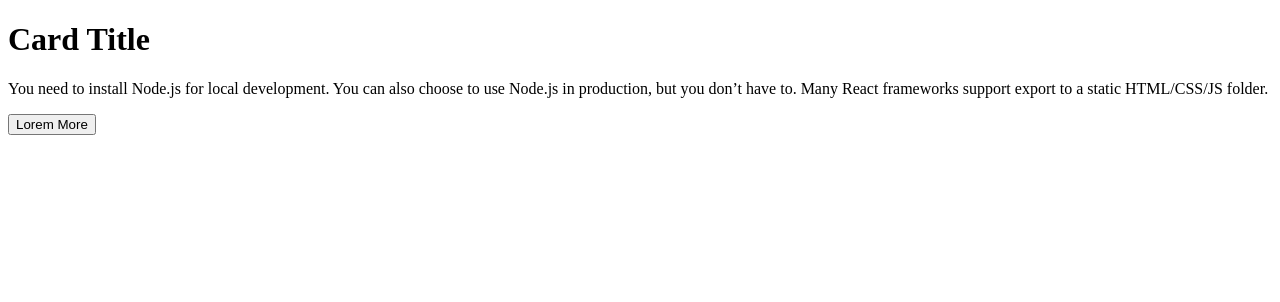
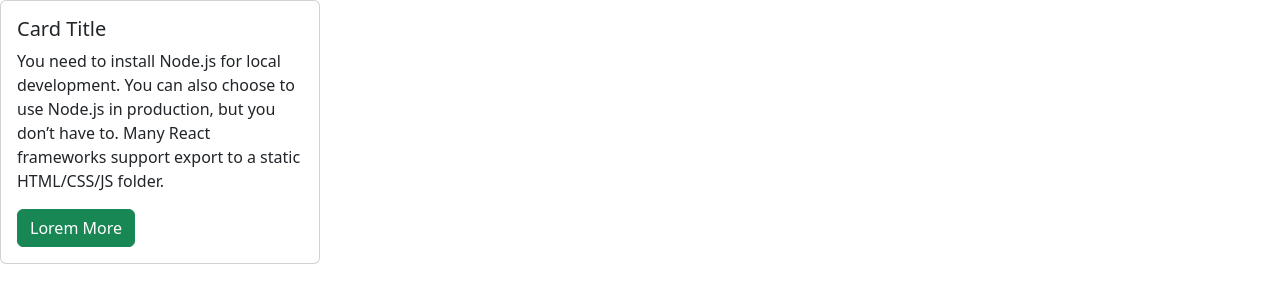
Before and after one commit to nymul-islam-moon/react-anisul-islam, a React (Create React App) app: page / in a window 1280 px wide. Shown: the top 302 px of the page. Built offline with nearby package versions, Linux system fonts and the light colour scheme.

Commit message:
Class 19
React Bootstrap Card component used

```diff
--- a/src/components/React_Bootstrap/ReactBootstrap.js
+++ b/src/components/React_Bootstrap/ReactBootstrap.js
@@ -1,11 +1,15 @@
 import React from "react";
+import Button from 'react-bootstrap/Button';
+import Card from 'react-bootstrap/Card';
 
 const ReactBootstrap = () => {
-    return <div>
-        <h1>Card Title</h1>
-        <p>You need to install Node.js for local development. You can also choose to use Node.js in production, but you don’t have to. Many React frameworks support export to a static HTML/CSS/JS folder.</p>
-        <button>Lorem More</button>
-    </div>;
+    return <Card style={{width:"20rem"}}>
+        <Card.Body>
+            <Card.Title>Card Title</Card.Title>
+            <Card.Text>You need to install Node.js for local development. You can also choose to use Node.js in production, but you don’t have to. Many React frameworks support export to a static HTML/CSS/JS folder.</Card.Text>
+            <Button className='btn btn-success'>Lorem More</Button>
+        </Card.Body>
+    </Card>;
 };
 
 export default ReactBootstrap;
--- a/src/index.js
+++ b/src/index.js
@@ -2,6 +2,7 @@ import React from 'react';
 import ReactDOM from 'react-dom/client';
 import App from './App';
 // import './index.css'; // CSS LINK UP
+import 'bootstrap/dist/css/bootstrap.min.css';
 
 const root = ReactDOM.createRoot(document.getElementById('root'));
 
```
